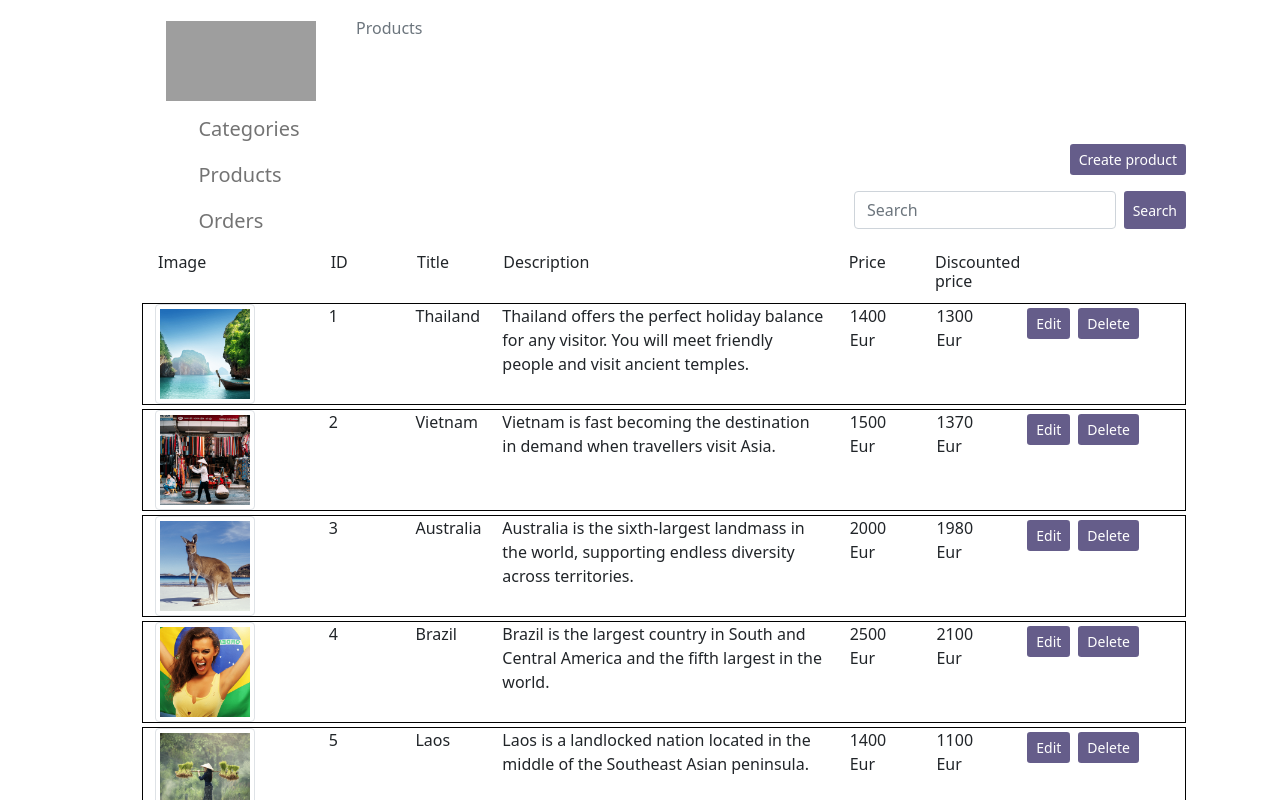
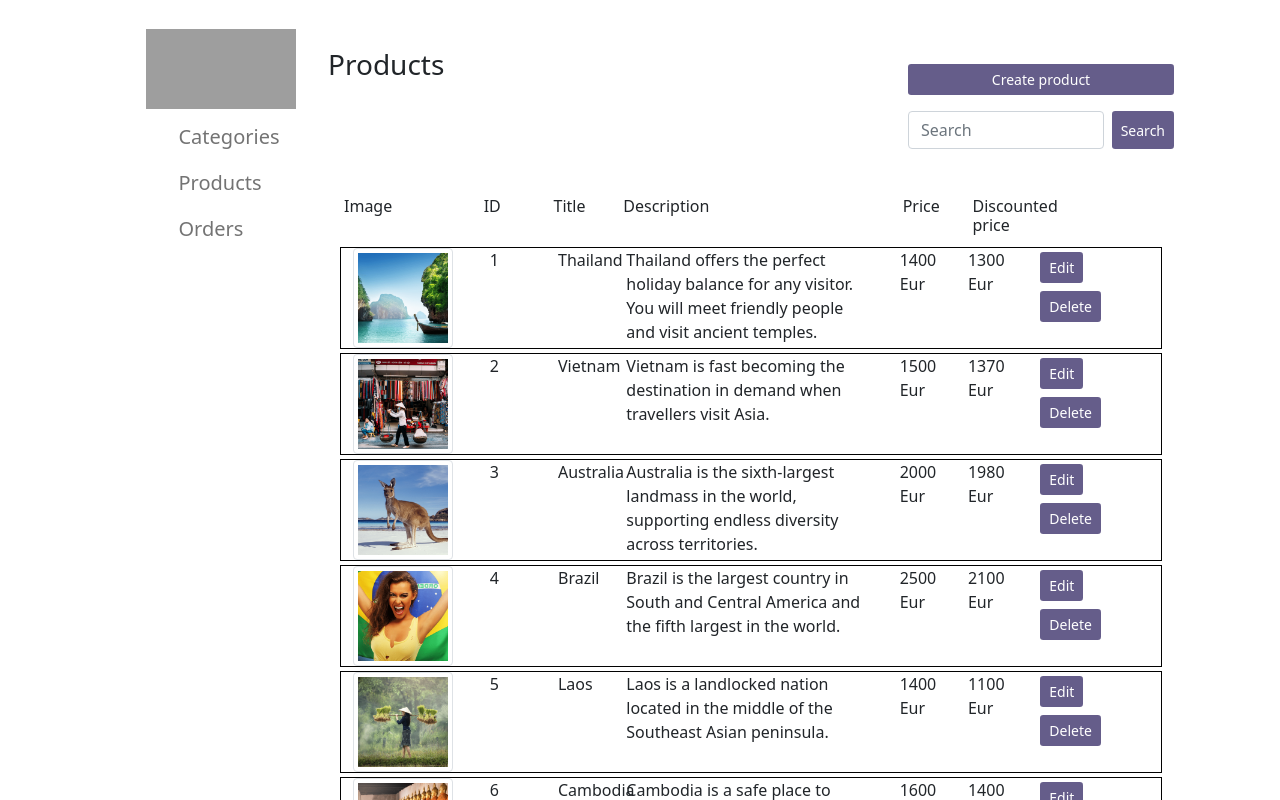
Before and after one commit to ArnitaZ/hackathon-4, a React (Create React App) app: page /products in a window 1280 px wide. Shown: the top 800 px of the page. Built offline with nearby package versions, Linux system fonts and the light colour scheme; grey boxes are pictures that could not be loaded.

Commit message:
content aligned on the page

```diff
--- a/src/Components/Pagination.js
+++ b/src/Components/Pagination.js
@@ -1,4 +1,5 @@
 import { Link } from "react-router-dom";
+import "../Pages/Login.css";
 
 function Pagination() {
   return (
--- a/src/Pages/Categories.js
+++ b/src/Pages/Categories.js
@@ -38,21 +38,20 @@ function Categories() {
   });
 
   return (
+    <div className="container-fluid">
+      <div className="row mt-4">
+        <div className="col-2">
           <div>
-      <div className="col">
-        <div className="row mt-4">
-          <div className="container d-flex flew-column flex-md-row">
             <Header />
-
-            <p className="text-muted">Categories</p>
-          </div>
-          <div className="col d-flex justify-content-end">
-            <button className="btn btn-purple btn-sm">Create category</button>
           </div>
         </div>
-
-        <div className="row mt-3 d-flex justify-content-end">
-          <div className="col-4">
+        <div className="col-10">
+          <div className="row mt-4 mb-5 d-flex justify-content-between">
+            <div className="col-8">
+              <p className="h3">Categories</p>
+            </div>
+            <div className="col-4 d-flex flex-column">
+              <button className="btn btn-purple btn-sm my-3">Create category</button>
               <form className="d-flex">
                 <input
                   className="form-control me-2"
@@ -82,6 +81,7 @@ function Categories() {
       </div>
         </div>
       </div>
+    </div>
   );
 }
 
--- a/src/Pages/Orders.js
+++ b/src/Pages/Orders.js
@@ -33,7 +33,7 @@ function Orders() {
     }
 
     return (
-      <div className="container order-row mt-1">
+      <div className="container mt-1">
         <div
           className="row d-flex order-container align-items-center"
           style={{ border: borderStyle }}
@@ -67,16 +67,19 @@ function Orders() {
   });
 
   return (
-    <div className="container">
-      <div className="col">
-        <div className="row mt-3">
-          <div className="container d-flex flew-column flex-md-row">
+    <div className="container-fluid">
+      <div className="row mt-4">
+        <div className="col-2">
+          <div>
             <Header />
-            <p className="text-muted">Orders</p>
           </div>
         </div>
 
-        <div className="row mt-3 d-flex justify-content-end">
+        <div className="col-10">
+          <div className="row mt-4 mb-5 d-flex justify-content-between">
+            <div className="col-8">
+              <p className="h3">Orders</p>
+            </div>
             <div className="col-4 mb-3">
               <form className="d-flex">
                 <input
@@ -92,7 +95,6 @@ function Orders() {
             </div>
           </div>
 
-        <div className="order-row mt-2">
           <div className="row mx-1">
             <div className="col-1">
               <h6>ID</h6>
@@ -118,9 +120,16 @@ function Orders() {
           </div>
           <div>{ordersRow}</div>
         </div>
+
+      </div>
+
+      <div className="row d-flex flex-row-reverse my-5 pagination--bottom">
+            <div className="col-6">
               <Pagination />
             </div>
           </div>
+    </div>
+
   );
 }
 
--- a/src/Pages/Products.js
+++ b/src/Pages/Products.js
@@ -49,21 +49,20 @@ function Products() {
   });
 
   return (
+    <div className="container-fluid">
+      <div className="row mt-4">
+        <div className="col-2">
           <div>
-      <div className="col">
-        <div className="row mt-3">
-          <div className="container d-flex flew-column">
             <Header />
-
-            <p className="text-muted">Products</p>
-          </div>
-          <div className="col d-flex justify-content-end">
-            <button className="btn btn-purple btn-sm">Create product</button>
           </div>
         </div>
-
-        <div className="row mt-3 d-flex justify-content-end">
-          <div className="col-4 mb-3">
+        <div className="col-10">
+          <div className="row mt-4 mb-5 d-flex justify-content-between">
+            <div className="col-8">
+              <p className="h3">Products</p>
+            </div>
+            <div className="col-4 d-flex flex-column">
+              <button className="btn btn-purple btn-sm my-3">Create product</button>
               <form className="d-flex">
                 <input
                   className="form-control me-2"
@@ -100,7 +99,12 @@ function Products() {
             </div>
             <div>{productsRow}</div>
           </div>
+          <div className="row d-flex flex-row-reverse my-5">
+            <div className="col-6">
               <Pagination />
+            </div>
+          </div>
+        </div>
       </div>
     </div>
   );
```
Also changed, not shown: src/Pages/Login.css (line endings or trailing spaces). Lines whose indentation alone changed are shown as unchanged.
